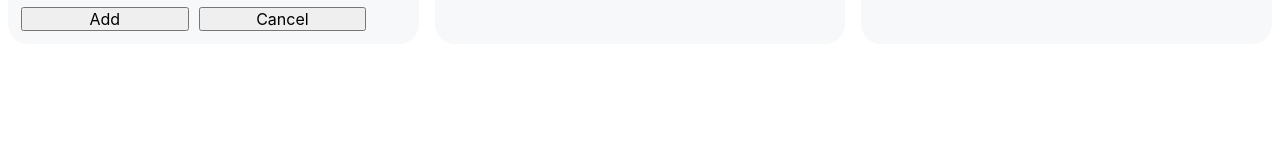
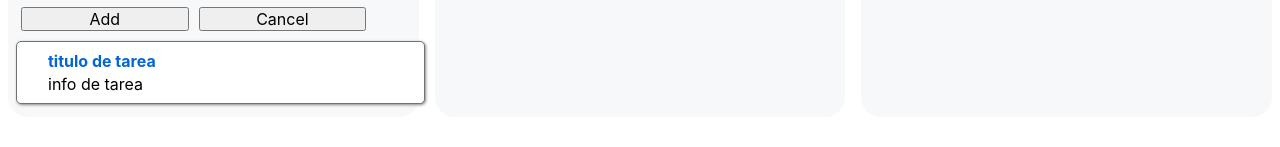
Before and after one commit to kapex16/primeraPractica, a React (Create React App) app in the folder kabanapp/: page / in a window 1280 px wide. Shown: the part 285-432 px from the top of the page. Built offline with nearby package versions, Linux system fonts and the light colour scheme.

Commit message:
caja hermosa de tareas!!!!!

```diff
--- a/kabanapp/src/App.css
+++ b/kabanapp/src/App.css
@@ -123,3 +123,46 @@
   width: 50%;
   margin: 5px;
 }
+
+/* CAJA TAREAS */
+
+.tasks-box {
+  width: 100%;
+  position: relative;
+  height: auto;
+  padding: 6px 6px;
+  margin-top: 5px;
+  margin-bottom: 5px;
+  background-color: white;
+  border: 1px solid rgb(114, 114, 114);
+  border-radius: 5px;
+  box-shadow: 1px 1px 3px #888888;
+}
+
+.icon {
+  position: absolute;
+}
+.to-do-icon {
+  top: 0;
+  left: 0;
+  color: #22863a;
+}
+.finished-icon {
+  top: 0;
+  left: 0;
+  color: #cb2431;
+}
+.trashcan {
+  top: 0;
+  right: 0;
+}
+.tasks-box p {
+  margin: 3px 25px;
+}
+.task-title {
+  color: #0366d6;
+  font-weight: bold;
+}
+.task-info {
+  color: black;
+}
--- a/kabanapp/src/App.js
+++ b/kabanapp/src/App.js
@@ -5,7 +5,7 @@ function App() {
 
     <div className="mainContainer">
       <div className="headerContainer">
-      <img className ="headerLogo" src=" https://www.neoland.es/hubfs/favicon%20neoland-02-02-02.png" alt="LogoNeoland" />
+        <img className="headerLogo" src=" https://www.neoland.es/hubfs/favicon%20neoland-02-02-02.png" alt="LogoNeoland" />
         <p className="headerText">Version 1.0</p>
       </div>
       <div className="searchContainer">
@@ -13,7 +13,7 @@ function App() {
           <p><b>Version 1.0</b></p>
           <p>Updated on 12 abr</p>
         </div>
-    <div  className="filter">
+        <div className="filter">
           <input type="text" placeholder="Filter cards"></input>
         </div>
       </div>
@@ -32,7 +32,20 @@ function App() {
               <button className="button-cancel-note">Cancel</button>
             </div>
           </div>
+          <div class="tasks-box">
+            <i class="to-do-icon finished-icon icon">
+            </i>
+            <i class="trashcan">
+            </i>
+            <p class="task-title">
+              titulo de tarea
+            </p>
+            <p class="task-info">
+              info de tarea
+            </p>
           </div>
+        </div>
+
 
 
         <div className="card_template cardTemplate2">
```
Also changed, not shown: 1 other file (tests, documents, lock files or other folders). Lines whose indentation alone changed are shown as unchanged.
